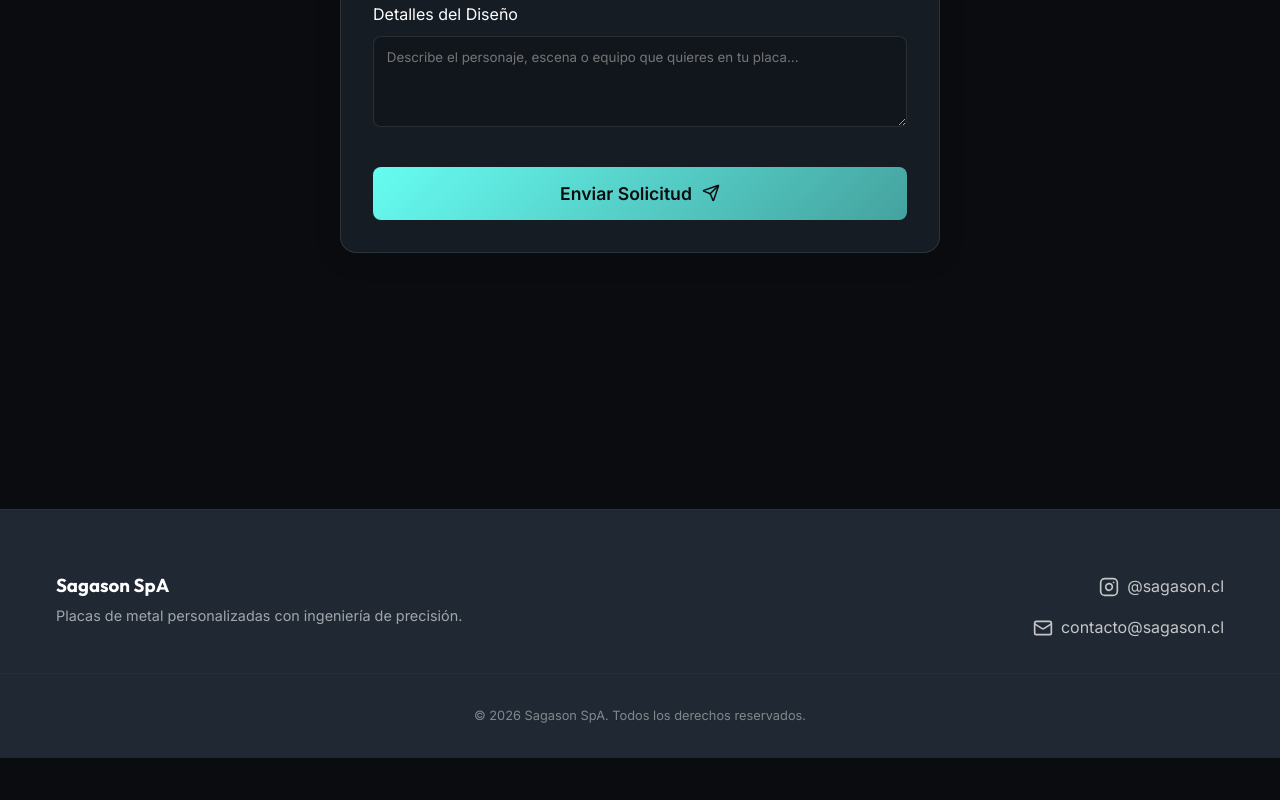
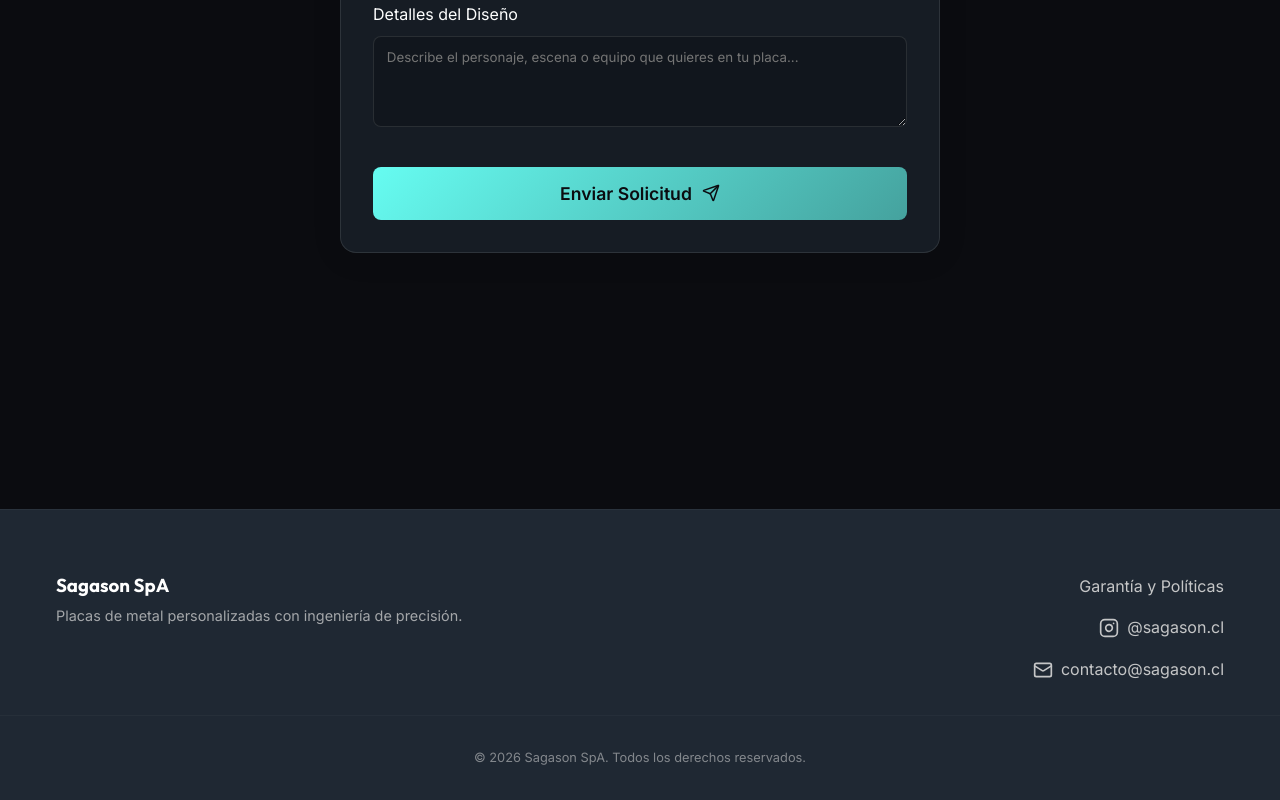
Before and after one commit to LucianoSonoda/sagason, a React (Vite) app: page / in a window 1280 px wide. Shown: the part 7627-8427 px from the top of the page. Before the commit the page ends 8385 px from the top, so only its background shows below. Built offline with nearby package versions, Linux system fonts and the light colour scheme.

Commit message:
Add warranty link to footer

```diff
--- a/src/components/Footer.jsx
+++ b/src/components/Footer.jsx
@@ -11,6 +11,7 @@ export function Footer() {
                     <p>Placas de metal personalizadas con ingeniería de precisión.</p>
                 </div>
                 <div className="footer-links">
+                    <a href="#warranty" className="footer-link">Garantía y Políticas</a>
                     <a href="#" className="social-link"><Instagram size={20} /> @sagason.cl</a>
                     <a href="mailto:contacto@sagason.cl" className="social-link"><Mail size={20} /> contacto@sagason.cl</a>
                 </div>
--- a/src/styles/Footer.css
+++ b/src/styles/Footer.css
@@ -30,6 +30,16 @@
     gap: var(--spacing-sm);
 }
 
+.footer-link {
+    color: var(--color-text);
+    transition: color 0.3s ease;
+    text-decoration: none;
+}
+
+.footer-link:hover {
+    color: var(--color-primary);
+}
+
 .social-link {
     display: flex;
     align-items: center;
```
